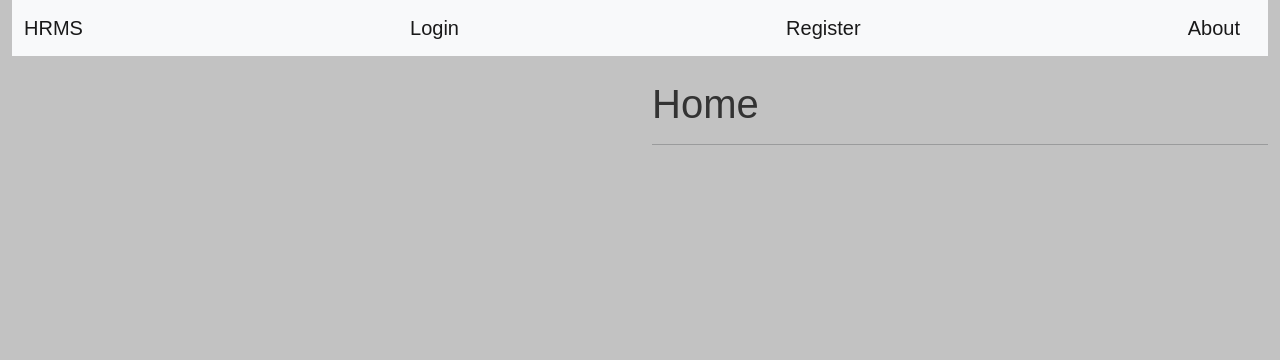
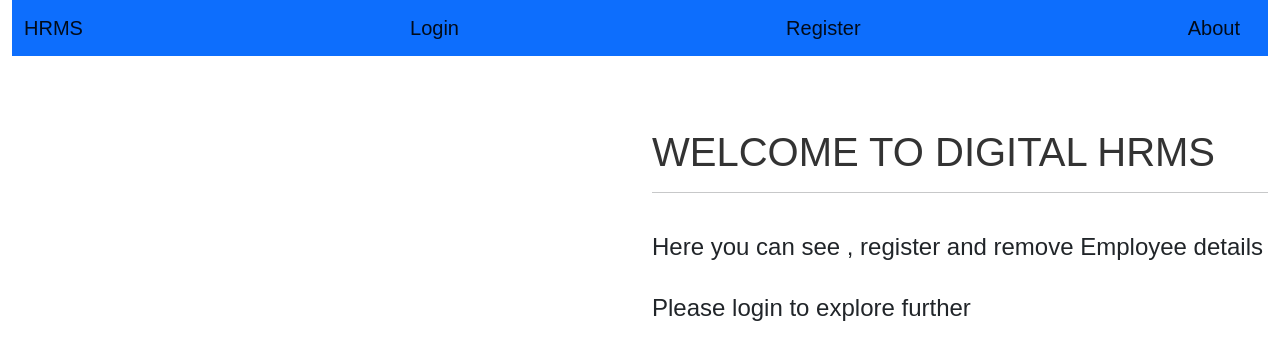
Before and after one commit to CODEwithHARiiSH/hrms_app, a React (Create React App) app: page / in a window 1280 px wide. Shown: the top 360 px of the page. Built offline with nearby package versions, Linux system fonts and the light colour scheme.

Commit message:
Page and alert message looks good
1. changed card bg color and body color
2. changed alert message for login
3. After register stay on the same page

```diff
--- a/src/components/Auth/LoginForm.js
+++ b/src/components/Auth/LoginForm.js
@@ -22,7 +22,7 @@ const LoginForm = ({ setAuthentication }) => {
       });
       if (response.data.message === 'true'){
         alert("login successfully");
-        localStorage.setItem('authToken', 'yourAuthToken');
+        localStorage.setItem('authToken', 'hrms');
         setAuthentication(true);
         navigate('/employees');
       }
--- a/src/components/Employees/EmployeeDetails.js
+++ b/src/components/Employees/EmployeeDetails.js
@@ -88,6 +88,8 @@ function EmployeeDetails(empid) {
         <div className='col-7'>
   {/* Leave Form */}
   <form onSubmit={handleFormSubmit}>
+    <br/>
+    <br/>
             <h4>Add Leave</h4>
             <input type="date" value={date} onChange={(e) => setDate(e.target.value)} required placeholder='date' />
             <br />
--- a/src/components/Employees/RegisterNewEmployee.js
+++ b/src/components/Employees/RegisterNewEmployee.js
@@ -27,7 +27,12 @@ const RegisterNewEmployee= () => {
         },
       });
       alert(response.data.message);
-      navigate('/employee');
+      setDesignation('')
+      setEmail('')
+      setFirstName('')
+      setLastName('')
+      setPhone('')
+      window.location.reload();
     } catch (error) {
       alert('Error during registration');
     }
@@ -56,7 +61,7 @@ const RegisterNewEmployee= () => {
           <button className="submit-button" type="submit">Register</button>
         </form>
         <div>
-          <p>Already an Employee? <Link to="/employee">Employee List</Link></p>
+          <p>Already an Employee? <Link to="/">Home</Link></p>
         </div>
       </div>
     </div>
--- a/src/components/Home/Home.js
+++ b/src/components/Home/Home.js
@@ -8,8 +8,14 @@ function Home() {
           <div className="col-6">
             </div>
             <div className="col-6">
-               <h1>Home</h1>
+              <br/>
+              <br/>
+               <h1>WELCOME TO DIGITAL HRMS</h1>
                <hr/>
+               <br/>
+               <h4>Here you can see , register and remove  Employee details </h4>
+               <br/>
+               <h4>Please login to explore further</h4>
             </div>
             </div>
             </div>
--- a/src/components/Navbar/Navbar.js
+++ b/src/components/Navbar/Navbar.js
@@ -4,7 +4,7 @@ import { Navbar as BootstrapNavbar, Nav, NavDropdown } from 'react-bootstrap';
 
 const Navbar = ({ isLoggedIn, handleLogout }) => {
   return (
-    <BootstrapNavbar bg="light" expand="lg">
+    <BootstrapNavbar bg="primary" expand="lg">
       <div className="container-fluid">
         <Link to={'/'} className="navbar-brand">HRMS</Link>
         {isLoggedIn ? (
--- a/src/style.css
+++ b/src/style.css
@@ -3,7 +3,7 @@ body {
     font-family: 'Arial', sans-serif;
     margin: 0;
     padding: 0;
-    background-color: #c2c2c2;
+    background-color: #ffffff;
   }
 
   .container {
@@ -52,13 +52,12 @@ body {
   }
 
   .employee-card {
-    border: 1px solid #ccc;
     border-radius: 8px;
     padding: 16px;
     box-shadow: 0 4px 8px rgba(0, 0, 0, 0.1);
-    background-color: #fff;
+    background-color: #e0e0e0;
     margin: 16px;
-    max-width: 1000px;
+    max-width: 900px;
   }
 
   .delete-button {
```
Also changed, not shown: src/components/Employees/EmployeeList.js (+5 -3 lines), 1 other file (tests, documents, lock files or other folders).
